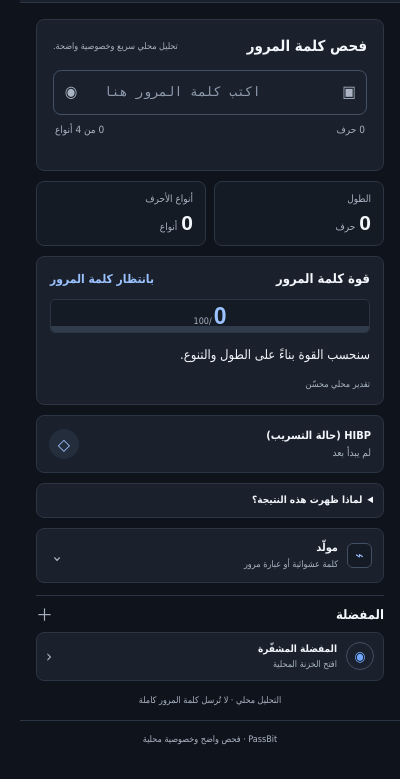
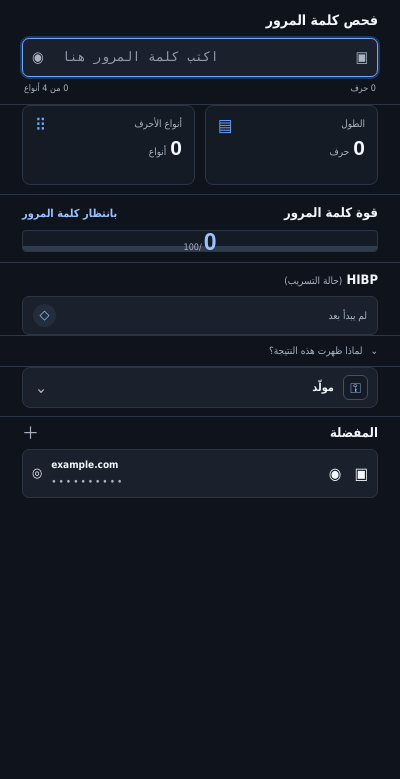
Before and after one commit to RealFiras/PassBit, a browser extension: page popup/index.html in a window 400 px wide. Shown: the part 65-844 px from the top of the page. Drawn offline with Linux system fonts and the light colour scheme.

Commit message:
Implement exact popup screenshot layout in v1.8.4

```diff
--- a/popup/index.html
+++ b/popup/index.html
@@ -20,7 +20,7 @@
       <section class="input-card">
         <div class="section-heading"><h2>فحص كلمة المرور</h2><p>تحليل محلي سريع وخصوصية واضحة.</p></div>
         <div class="input-wrap">
-          <button id="toggle-password" class="input-action" type="button" aria-label="إظهار كلمة المرور" aria-pressed="false">◉</button>
+          <button id="toggle-password" class="input-action toggle-action" type="button" aria-label="إظهار كلمة المرور" aria-pressed="false">◉</button>
           <input id="password-input" type="password" autocomplete="new-password" spellcheck="false" maxlength="4096" placeholder="اكتب كلمة المرور هنا" aria-describedby="input-hint">
           <button id="copy-input" class="input-action" type="button" title="نسخ كلمة المرور" aria-label="نسخ كلمة المرور">▣</button>
         </div>
@@ -29,21 +29,24 @@
       </section>
 
       <section class="stats-grid" aria-label="قياسات كلمة المرور">
-        <div class="stat-card"><span>الطول</span><strong id="length-value">0</strong><small>حرف</small></div>
-        <div class="stat-card"><span>أنواع الأحرف</span><strong id="types-value">0/4</strong><small>أنواع</small></div>
+        <div class="stat-card"><span class="stat-icon" aria-hidden="true">▤</span><span class="stat-label">الطول</span><strong id="length-value">0</strong><small>حرف</small></div>
+        <div class="stat-card"><span class="stat-icon" aria-hidden="true">⠿</span><span class="stat-label">أنواع الأحرف</span><strong id="types-value">0/4</strong><small>أنواع</small></div>
       </section>
 
       <section id="result-card" class="result-card neutral" aria-live="polite">
         <div class="result-header"><h2>قوة كلمة المرور</h2><strong id="result-title">بانتظار الفحص</strong></div>
         <div id="score-ring" class="score-ring" style="--score: 0deg; --score-percent: 0%"><div class="score-inner"><strong id="score-value">0</strong><small>/100</small></div></div>
-        <p id="result-description">سنحسب القوة بناءً على الطول والتنوع.</p>
-        <small id="score-meta" class="score-meta">تقدير محلي محسّن</small>
+        <p id="result-description" class="sr-only">سنحسب القوة بناءً على الطول والتنوع.</p>
+        <small id="score-meta" class="score-meta sr-only">تقدير محلي محسّن</small>
       </section>
 
-      <section class="breach-row" aria-live="polite">
-        <div class="breach-copy"><strong>HIBP <span>(حالة التسريب)</span></strong><span id="breach-value">لم يبدأ بعد</span></div>
-        <div id="breach-icon" class="breach-icon">◇</div>
-        <button id="retry-breach" class="small-button retry-button" type="button" hidden>إعادة الفحص</button>
+      <section class="breach-section" aria-live="polite">
+        <h2 class="breach-heading">HIBP <span>(حالة التسريب)</span></h2>
+        <div class="breach-row">
+          <div class="breach-copy"><span id="breach-value">لم يبدأ بعد</span></div>
+          <div id="breach-icon" class="breach-icon">◇</div>
+          <button id="retry-breach" class="small-button retry-button" type="button" hidden>إعادة الفحص</button>
+        </div>
       </section>
 
       <details class="check-details">
@@ -53,7 +56,7 @@
       </details>
 
       <section class="generator-section">
-        <button id="generate-password" class="generator-trigger" type="button" aria-expanded="false" aria-controls="generator-panel"><span class="generator-trigger-icon" aria-hidden="true">⌁</span><span><strong>مولّد</strong><small>كلمة عشوائية أو عبارة مرور</small></span><span class="generator-chevron" aria-hidden="true">⌄</span></button>
+        <button id="generate-password" class="generator-trigger" type="button" aria-expanded="false" aria-controls="generator-panel"><span class="generator-trigger-icon" aria-hidden="true">⚿</span><span><strong>مولّد</strong><small>كلمة عشوائية أو عبارة مرور</small></span><span class="generator-chevron" aria-hidden="true">⌄</span></button>
         <section id="generator-panel" class="generator-panel" hidden aria-label="مولّد كلمات المرور">
           <div class="generator-heading"><div><h3>المولد المحلي</h3><p>لا يتم إرسال الناتج. عدّل الخيارات ثم ولّد قيمة جديدة.</p></div><button id="regenerate-generated" class="secondary-button" type="button" title="إنشاء قيمة مختلفة">توليد</button></div>
           <div class="generator-modes" role="tablist" aria-label="نوع المولد">
@@ -82,9 +85,14 @@
 
       <section class="favorites-preview" aria-label="المفضلة المشفّرة">
         <div class="preview-heading"><h2>المفضلة</h2><span class="preview-plus" aria-hidden="true">＋</span></div>
-        <button class="preview-vault-row" type="button" aria-label="فتح المفضلة المشفّرة" data-open-vault><span class="preview-vault-icon" aria-hidden="true">◉</span><span><strong>المفضلة المشفّرة</strong><small>افتح الخزنة المحلية</small></span><span class="preview-arrow" aria-hidden="true">‹</span></button>
+        <button class="preview-vault-row" type="button" aria-label="فتح المفضلة المشفّرة" data-open-vault>
+          <span class="preview-globe" aria-hidden="true">◎</span>
+          <span class="preview-item-copy" dir="rtl"><strong>example.com</strong><small>••••••••••</small></span>
+          <span class="preview-item-actions" aria-hidden="true"><span>◉</span><span>▣</span></span>
+        </button>
       </section>
 
+      <p id="tip-line" class="sr-only" aria-live="polite">نصيحة: استخدم 14 حرفًا أو أكثر، واجعلها فريدة.</p>
       <p class="privacy-note">التحليل محلي · لا تُرسل كلمة المرور كاملة</p>
     </section>
 
--- a/popup/popup.css
+++ b/popup/popup.css
@@ -21,7 +21,7 @@
 }
 
 * { box-sizing: border-box; }
-html, body { width: 380px; min-height: 560px; margin: 0; }
+html, body { width: 400px; min-height: 563px; margin: 0; }
 body {
   overflow-x: hidden;
   background: var(--surface);
@@ -35,12 +35,12 @@ button { cursor: pointer; }
 button:disabled { cursor: not-allowed; opacity: .52; }
 button:focus-visible, input:focus-visible, select:focus-visible, summary:focus-visible { outline: 2px solid var(--primary); outline-offset: 2px; }
 
-.app-shell { width: 100%; padding: 0 16px 14px; }
+.app-shell { width: 100%; padding: 0; }
 .topbar, .brand-lockup, .field-meta, .view-heading, .vault-toolbar, .generator-row, .favorite-top, .section-heading, .preview-heading, .preview-vault-row { display: flex; align-items: center; }
-.topbar { direction: ltr; justify-content: space-between; min-height: 64px; margin: 0 -16px 16px; padding: 12px 16px; border-bottom: 1px solid var(--line-soft); background: var(--surface-card); }
+.topbar { direction: ltr; justify-content: space-between; min-height: 50px; margin: 0; padding: 9px 22px; border-bottom: 1px solid var(--line-soft); background: var(--surface-card); }
 .brand-lockup { direction: ltr; gap: 9px; }
 .brand-mark { display: block; width: 30px; height: 30px; flex: 0 0 auto; border: 1px solid var(--line); border-radius: 8px; padding: 2px; background: var(--surface-low); object-fit: cover; }
-.header-icon-button { display: grid; width: 30px; height: 30px; place-items: center; border: 1px solid var(--line); border-radius: 8px; background: var(--surface-card); color: var(--muted); font-size: 15px; line-height: 1; }
+.header-icon-button { display: grid; width: 26px; height: 26px; place-items: center; border: 1px solid var(--line); border-radius: 7px; background: var(--surface-card); color: var(--muted); font-size: 14px; line-height: 1; }
 .header-icon-button:hover { border-color: var(--primary); color: var(--primary-dark); }
 .section-heading, .result-card, .breach-row, .check-details, .generator-section, .favorites-preview { direction: rtl; }
 .brand-lockup h1 { margin: 0; color: var(--primary-dark); font-family: Arial, sans-serif; font-size: 19px; letter-spacing: -.4px; }
@@ -48,44 +48,50 @@ button:focus-visible, input:focus-visible, select:focus-visible, summary:focus-v
 .vault-link { display: flex; align-items: center; gap: 5px; border: 0; padding: 7px 2px; background: transparent; color: var(--primary-dark); font-size: 11px; font-weight: 600; }
 .vault-link:hover { text-decoration: underline; }
 .vault-star { color: var(--primary); font-size: 16px; line-height: 1; }
-.section-heading { justify-content: space-between; margin-bottom: 12px; }
-.section-heading h2 { margin: 0; color: var(--text); font-size: 15px; font-weight: 600; }
-.section-heading p { margin: 0; color: var(--muted); font-size: 9px; }
+.section-heading { justify-content: flex-start; margin-bottom: 8px; }
+.section-heading h2 { margin: 0; color: var(--text); font-size: 14px; font-weight: 600; }
+.section-heading p { display: none; margin: 0; color: var(--muted); font-size: 9px; }
 
 .view[hidden], .generator-panel[hidden], .generator-options[hidden] { display: none; }
 .input-card, .result-card, .breach-row, .vault-card, .check-details, .generator-trigger, .generator-panel { border: 1px solid var(--line-soft); border-radius: var(--radius); background: var(--surface-card); }
-.input-card { padding: 16px; }
+.input-card { margin: 0; padding: 12px 22px 9px; border-right: 0; border-left: 0; border-radius: 0; background: transparent; }
 .step-heading { display: flex; align-items: flex-start; gap: 8px; margin-bottom: 12px; }
 .step-heading h2 { margin: 0; font-size: 14px; font-weight: 600; }
 .step-heading p { margin: 3px 0 0; color: var(--muted); font-size: 10px; }
 .step-number { display: grid; width: 22px; height: 22px; flex: 0 0 auto; place-items: center; border-radius: 50%; background: var(--primary-soft); color: var(--primary-dark); font-family: Arial, sans-serif; font-size: 11px; font-weight: 700; }
 .result-step { align-self: start; margin-top: 2px; }
-.input-wrap { display: flex; align-items: center; gap: 4px; direction: ltr; border: 1px solid var(--line); border-radius: var(--radius); background: var(--surface-card); }
-.input-action { width: 34px; height: 34px; flex: 0 0 auto; border: 0; padding: 0; background: transparent; color: var(--muted); font-size: 16px; line-height: 1; }
+.input-wrap { display: flex; align-items: center; gap: 2px; direction: ltr; border: 1px solid var(--line); border-radius: 7px; background: var(--surface-card); }
+.input-action { width: 30px; height: 34px; flex: 0 0 auto; border: 0; padding: 0; background: transparent; color: var(--muted); font-size: 15px; line-height: 1; }
 .input-action:hover { color: var(--primary); }
 .input-feedback { min-height: 12px; margin: 5px 2px 0; color: var(--green); font-size: 9px; }
 .input-wrap:focus-within { border-color: var(--primary); box-shadow: 0 0 0 2px var(--primary-soft); }
-#password-input { min-width: 0; flex: 1; border: 0; outline: 0; padding: 12px; background: transparent; color: var(--text); direction: ltr; text-align: left; font-family: "JetBrains Mono", Consolas, monospace; font-size: 13px; }
+#password-input { min-width: 0; flex: 1; border: 0; outline: 0; padding: 9px 7px; background: transparent; color: var(--text); direction: ltr; text-align: left; font-family: "JetBrains Mono", Consolas, monospace; font-size: 13px; }
 #password-input::placeholder { color: #8f9bad; font-family: inherit; }
 .text-button { border: 0; border-right: 1px solid var(--line-soft); padding: 10px 11px; background: transparent; color: var(--primary-dark); font-size: 11px; font-weight: 600; }
-.field-meta { justify-content: space-between; margin-top: 8px; padding: 0 2px; color: var(--muted); font-size: 10px; }
+.field-meta { justify-content: space-between; margin-top: 5px; padding: 0 2px; color: var(--muted); font-size: 9px; }
+.input-feedback { display: none; }
 
-.stats-grid { display: grid; grid-template-columns: 1fr 1fr; gap: 8px; margin-top: 10px; }
-.stat-card { min-height: 62px; padding: 10px 12px; border: 1px solid var(--line-soft); border-radius: var(--radius); background: var(--surface-low); }
+.stats-grid { display: grid; grid-template-columns: 1fr 1fr; gap: 10px; margin-top: 0; padding: 0 22px; }
+.stat-card { position: relative; min-height: 80px; padding: 11px 12px; border: 1px solid var(--line-soft); border-radius: var(--radius); background: var(--surface-low); }
 .stat-card span, .stat-card small { display: block; color: var(--muted); font-size: 10px; }
+.stat-card .stat-icon { position: absolute; top: 11px; left: 12px; color: var(--primary); font-size: 17px; line-height: 1; }
+.stat-card .stat-label { padding-left: 22px; }
 .stat-card strong { display: inline-block; margin-top: 5px; color: var(--text); font-family: Arial, sans-serif; font-size: 21px; line-height: 1; }
 .stat-card small { display: inline-block; margin-right: 4px; }
 
-.result-card { display: block; margin-top: 10px; padding: 13px; }
+.result-card { display: block; margin: 9px 0 0; padding: 9px 22px 10px; border-right: 0; border-left: 0; border-radius: 0; background: transparent; }
 .result-header { display: flex; align-items: baseline; justify-content: space-between; gap: 10px; }
 .result-header h2 { margin: 0; color: var(--text); font-size: 13px; font-weight: 600; }
-.result-header strong { color: var(--primary-dark); font-size: 12px; font-weight: 600; }
+.result-header strong { color: var(--primary-dark); font-size: 11px; font-weight: 600; }
+.result-card.weak .result-header strong, .result-card.leaked .result-header strong, .result-card.error .result-header strong { color: var(--red); }
+.result-card.moderate .result-header strong { color: var(--yellow); }
+.result-card.strong .result-header strong { color: var(--green); }
 .result-card.weak, .result-card.leaked, .result-card.error { border-color: var(--red); background: var(--red-soft); }
 .result-card.moderate { border-color: var(--yellow); background: var(--yellow-soft); }
 .result-card.strong { border-color: var(--green); background: var(--green-soft); }
-.score-ring { position: relative; display: grid; width: 100%; height: 34px; place-items: center; margin-top: 10px; border: 1px solid var(--line-soft); border-radius: 5px; background: var(--surface-low); overflow: hidden; }
-.score-ring::before { position: absolute; right: 0; bottom: 0; left: 0; height: 6px; border-radius: 0; background: #303b4b; content: ""; }
-.score-ring::after { position: absolute; right: 0; bottom: 0; width: var(--score-percent, 0%); height: 6px; border-radius: 0; background: var(--primary); content: ""; }
+.score-ring { position: relative; display: grid; width: 100%; height: 22px; place-items: center; margin-top: 7px; border: 1px solid var(--line-soft); border-radius: 4px; background: var(--surface-low); overflow: hidden; }
+.score-ring::before { position: absolute; right: 0; bottom: 0; left: 0; height: 5px; border-radius: 0; background: #303b4b; content: ""; }
+.score-ring::after { position: absolute; right: 0; bottom: 0; width: var(--score-percent, 0%); height: 5px; border-radius: 0; background: var(--primary); content: ""; }
 .result-card.weak .score-ring::after, .result-card.leaked .score-ring::after, .result-card.error .score-ring::after { background: var(--red); }
 .result-card.moderate .score-ring::after { background: var(--yellow); }
 .result-card.strong .score-ring::after { background: var(--green); }
@@ -101,30 +107,35 @@ button:focus-visible, input:focus-visible, select:focus-visible, summary:focus-v
 .result-copy p { margin: 0; color: #d0d7e2; font-size: 10px; line-height: 1.45; }
 .score-meta { display: block; margin-top: 5px; color: var(--muted); font-size: 9px; }
 
-.breach-row { display: flex; gap: 9px; align-items: center; min-height: 58px; margin-top: 10px; padding: 11px 12px; }
-.breach-icon { display: grid; width: 30px; height: 30px; flex: 0 0 auto; place-items: center; border-radius: 50%; background: var(--surface-tint); color: var(--primary-dark); font-family: Arial, sans-serif; font-size: 16px; }
+.breach-section { margin: 0 22px; }
+.breach-heading { margin: 8px 0 6px; color: var(--text); font-size: 13px; font-weight: 600; }
+.breach-heading span { color: var(--muted); font-size: 10px; font-weight: 400; }
+.breach-row { display: flex; gap: 8px; align-items: center; min-height: 38px; margin-top: 0; padding: 7px 10px; border-radius: 7px; }
+.breach-icon { display: grid; width: 23px; height: 23px; flex: 0 0 auto; place-items: center; border-radius: 50%; background: var(--surface-tint); color: var(--primary-dark); font-family: Arial, sans-serif; font-size: 13px; }
 .breach-icon.clean { background: var(--green-soft); color: var(--green); }
 .breach-icon.leaked { background: var(--red-soft); color: var(--red); }
 .breach-copy { min-width: 0; flex: 1; }
 .breach-row strong { display: block; color: var(--text); font-size: 11px; line-height: 1.4; }
-.breach-copy > span { display: block; margin-top: 3px; color: var(--muted); font-size: 10px; line-height: 1.4; }
+.breach-copy > span { display: block; color: var(--muted); font-size: 10px; line-height: 1.35; }
 .retry-button { flex: 0 0 auto; }
 
 .tip-line { margin: 10px 2px 0; color: #d0d7e2; font-size: 10px; line-height: 1.5; }
 .tip-line::before { margin-left: 5px; color: var(--primary); content: "•"; }
-.check-details { margin-top: 10px; background: var(--surface-card); }
-.check-details summary { cursor: pointer; padding: 9px 10px; color: var(--text); font-size: 10px; font-weight: 600; }
+.check-details { margin: 0; border-right: 0; border-left: 0; border-radius: 0; background: transparent; }
+.check-details summary { cursor: pointer; padding: 8px 22px; color: var(--muted); font-size: 10px; font-weight: 400; list-style: none; }
+.check-details summary::-webkit-details-marker { display: none; }
+.check-details summary::before { display: inline-block; margin-left: 8px; color: var(--muted); content: "⌄"; }
 .check-details ul { display: grid; gap: 4px; margin: 0; padding: 0 26px 0 10px; color: #d0d7e2; }
 .check-details li { font-size: 9px; line-height: 1.45; }
 .check-details p { margin: 8px 10px 10px; color: var(--muted); font-size: 9px; line-height: 1.45; }
 
-.generator-section { margin-top: 10px; }
-.generator-trigger { display: grid; grid-template-columns: 26px minmax(0, 1fr) 15px; gap: 8px; align-items: center; width: 100%; padding: 11px; color: var(--text); text-align: right; }
+.generator-section { margin: 0 22px; }
+.generator-trigger { display: grid; grid-template-columns: 26px minmax(0, 1fr) 15px; gap: 8px; align-items: center; width: 100%; min-height: 38px; padding: 7px 9px; color: var(--text); text-align: right; }
 .generator-trigger:hover { border-color: var(--primary); }
 .generator-trigger-icon { display: grid; width: 25px; height: 25px; place-items: center; border: 1px solid var(--line); border-radius: 6px; background: var(--surface-low); color: var(--primary-dark); font-family: Arial, sans-serif; font-size: 14px; }
 .generator-trigger strong, .generator-trigger small { display: block; }
 .generator-trigger strong { font-size: 11px; font-weight: 600; }
-.generator-trigger small { margin-top: 2px; color: var(--muted); font-size: 9px; }
+.generator-trigger small { display: none; margin-top: 2px; color: var(--muted); font-size: 9px; }
 .generator-chevron { color: var(--muted); font-size: 16px; transition: transform .2s ease; }
 .generator-trigger[aria-expanded="true"] .generator-chevron { transform: rotate(180deg); }
 .generator-panel { margin-top: 8px; padding: 12px; background: var(--surface-card); }
@@ -151,17 +162,21 @@ button:focus-visible, input:focus-visible, select:focus-visible, summary:focus-v
 .full-button { width: 100%; margin-top: 8px; }
 .feedback { min-height: 12px; margin: 6px 0 0; color: var(--green); font-size: 9px; line-height: 1.4; }
 .privacy-note, .vault-note { margin: 13px 0 0; color: var(--muted); text-align: center; font-size: 9px; }
-.favorites-preview { margin-top: 12px; padding-top: 10px; border-top: 1px solid var(--line-soft); }
-.preview-heading { justify-content: space-between; margin-bottom: 7px; }
+.privacy-note, footer { display: none; }
+.sr-only { position: absolute !important; width: 1px !important; height: 1px !important; margin: -1px !important; padding: 0 !important; overflow: hidden !important; clip: rect(0, 0, 0, 0) !important; white-space: nowrap !important; border: 0 !important; }
+.favorites-preview { margin-top: 8px; padding: 7px 22px 0; border-top: 1px solid var(--line-soft); }
+.preview-heading { justify-content: space-between; margin-bottom: 6px; }
 .preview-heading h2 { margin: 0; color: var(--text); font-size: 13px; font-weight: 600; }
 .preview-plus { color: var(--muted); font-size: 17px; line-height: 1; }
-.preview-vault-row { width: 100%; gap: 9px; border: 1px solid var(--line-soft); border-radius: var(--radius); padding: 9px; background: var(--surface-card); color: var(--text); text-align: right; }
+.preview-vault-row { width: 100%; gap: 9px; border: 1px solid var(--line-soft); border-radius: 7px; padding: 8px 9px; background: var(--surface-card); color: var(--text); direction: ltr; text-align: left; }
 .preview-vault-row:hover { border-color: var(--primary); }
 .preview-vault-icon { display: grid; width: 28px; height: 28px; flex: 0 0 auto; place-items: center; border: 1px solid var(--line); border-radius: 50%; color: var(--primary); font-size: 14px; }
 .preview-vault-row > span:nth-child(2) { min-width: 0; flex: 1; }
+.preview-item-copy { text-align: left; }
 .preview-vault-row strong, .preview-vault-row small { display: block; }
 .preview-vault-row strong { font-size: 10px; }
-.preview-vault-row small { margin-top: 2px; color: var(--muted); font-size: 9px; }
+.preview-vault-row small { margin-top: 2px; color: var(--muted); font-size: 10px; letter-spacing: 2px; }
+.preview-item-actions { display: flex; gap: 13px; color: var(--text); font-size: 16px; }
 .preview-arrow { color: var(--muted); font-size: 17px; }
 
 .view-heading { justify-content: space-between; margin: 15px 0 11px; }
@@ -195,5 +210,5 @@ button:focus-visible, input:focus-visible, select:focus-visible, summary:focus-v
 .favorite-actions button { flex: 1; }
 .vault-empty { margin: 14px 0; color: var(--muted); text-align: center; font-size: 10px; }
 
-footer { display: flex; justify-content: center; margin: 13px -16px 0; padding-top: 12px; border-top: 1px solid var(--line-soft); color: var(--muted); font-size: 9px; }
+footer { display: none; }
 @media (prefers-reduced-motion: reduce) { *, *::before, *::after { transition-duration: .01ms !important; } }
--- a/service-worker.js
+++ b/service-worker.js
@@ -3,7 +3,7 @@
 const PWNED_PASSWORDS_RANGE_URL = "https://api.pwnedpasswords.com/range/";
 const MAX_PASSWORD_LENGTH = 4096;
 const REQUEST_TIMEOUT_MS = 12000;
-const PASSBIT_USER_AGENT = "PassBit/1.8.3 (Chrome Extension; Firas)";
+const PASSBIT_USER_AGENT = "PassBit/1.8.4 (Chrome Extension; Firas)";
 
 async function sha1Hex(value) {
   const bytes = new TextEncoder().encode(value);
```
Also changed, not shown: manifest.json, 2 other files.
